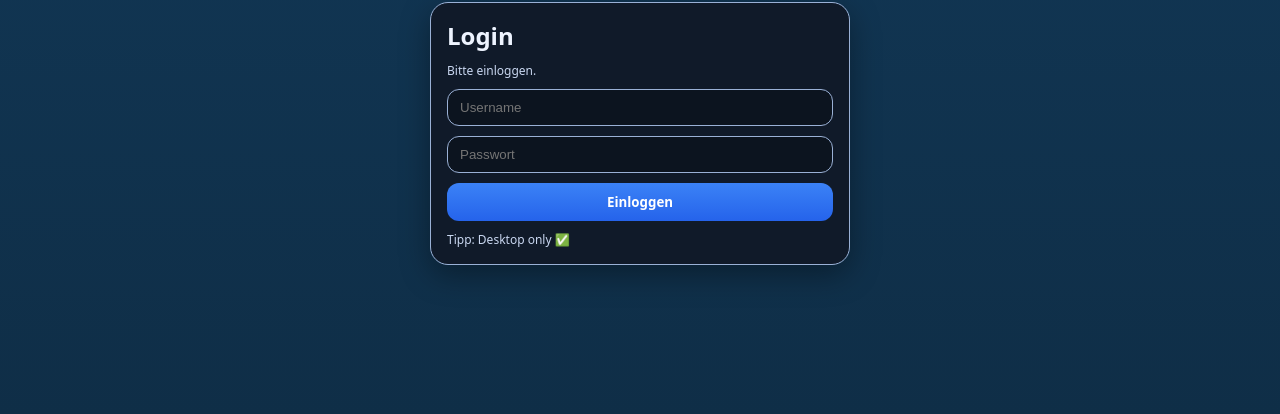
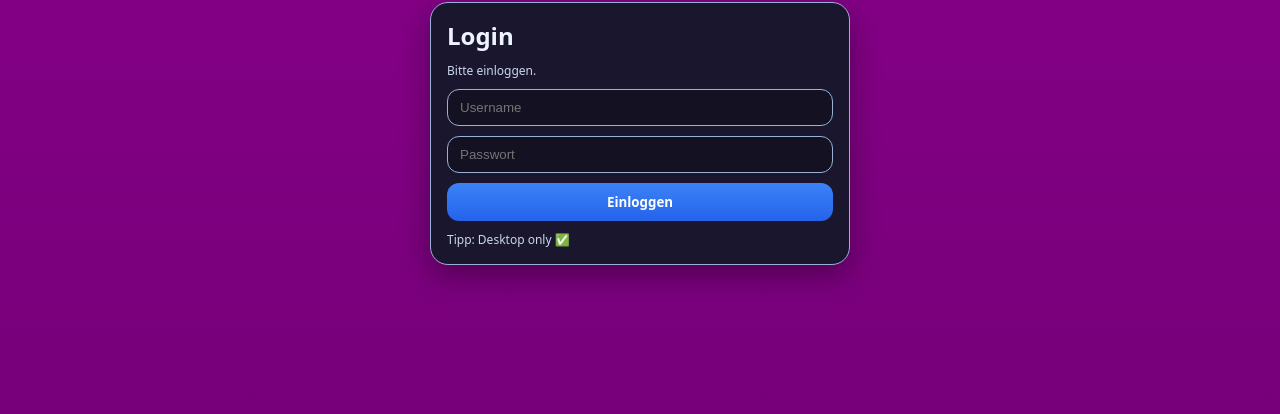
Before and after one commit to Skinwalker84/bahama_mama, a website: page public/index.html in a window 1280 px wide. Shown: the part 386-800 px from the top of the page. Drawn offline with Linux system fonts and the light colour scheme; no server answers.

Commit message:
Add files via upload

```diff
--- a/public/style.css
+++ b/public/style.css
@@ -1,8 +1,8 @@
 /* style.css — Burger Shot UI */
 
 :root{
-  --bg:#0f2e47;
-  --bg2:#123a5a;
+  --bg:#77007a;
+  --bg2:#8e008f;
   --chrome1:#4f79b0;
   --chrome2:#234a7a;
   --chrome3:#16365b;
```
